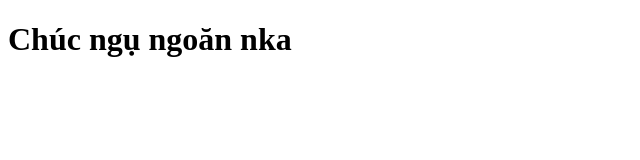
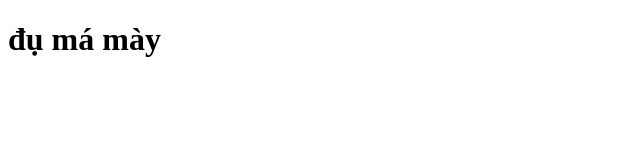
Before and after one commit to pikameow1/linhtinh, a plain HTML site: page index.html in a window 1280 px wide. Shown: the whole page, without its empty margins (0-640 px from the left). Drawn offline with Linux system fonts and the light colour scheme.

Commit message:
cha co gi het

```diff
--- a/index.html
+++ b/index.html
@@ -1,12 +1,12 @@
 <!DOCTYPE html>
 <html>
     <head>
-        <title>for Deft</title>
+        <title>ahihi</title>
         <meta charset="utf-8">
     </head>
     <body>
        <div>
-        <h1>Chúc ngụ ngoăn nka</h1>
+        <h1>đụ má mày</h1>
 
        </div>
     </body>
```
